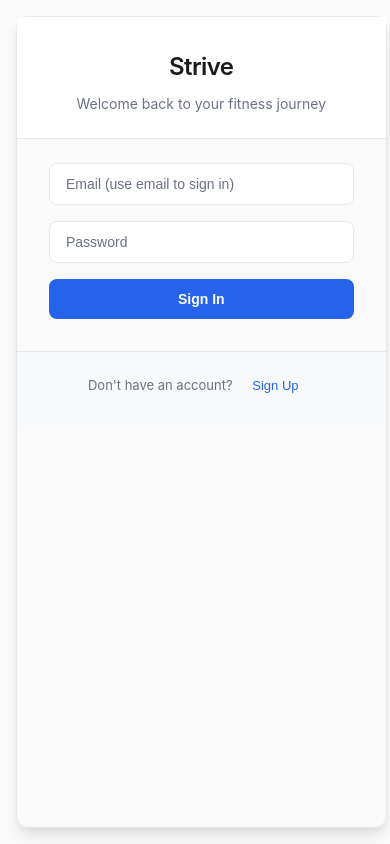
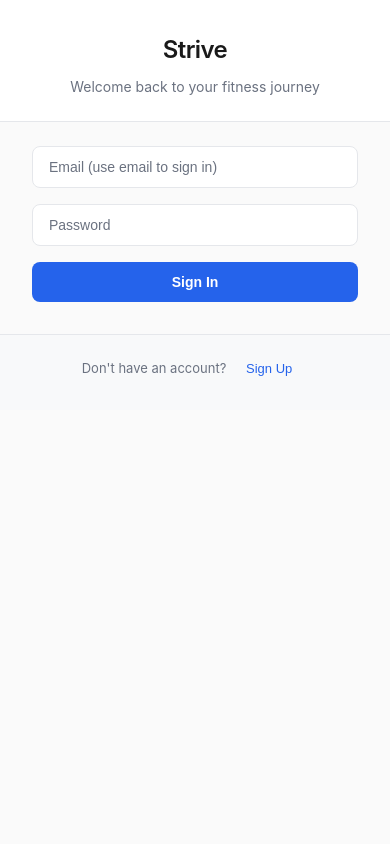
Before and after one commit to ManikuttanSivadas/gym_mob, a React (Create React App) app: page / in a window 390 px wide. Built offline with nearby package versions, Linux system fonts and the light colour scheme.

Commit message:
Styling Fix : Border around the application

```diff
--- a/src/App.css
+++ b/src/App.css
@@ -2762,9 +2762,18 @@ footer {
 
 /* RESPONSIVE UPDATES */
 @media (max-width: 480px) {
+  html, body {
+    width: 100%;
+    overflow-x: hidden;
+  }
+
   .app-container, .auth-container {
-    margin: 16px;
-    min-height: calc(100vh - 32px);
+    margin: 0;
+    min-height: 100vh;
+    border: none;
+    border-radius: 0;
+    max-width: 100%;
+    width: 100vw;
   }
 
   .app-header {
--- a/src/components/styles/ProfilePage.css
+++ b/src/components/styles/ProfilePage.css
@@ -256,20 +256,20 @@
     align-items: flex-start;
     justify-content: center;
     overflow-y: auto;
-    padding: 16px;
+    padding: 0;
     background-color: var(--bg-primary);
   }
 
   .profile-page {
     max-width: 100%;
     width: 100%;
-    margin: 16px 0;
+    margin: 0;
     padding: 20px;
     background-color: var(--bg-secondary);
-    border-radius: 16px;
-    box-shadow: var(--shadow-lg);
-    border: 1px solid var(--border-light);
-    min-height: auto;
+    border-radius: 0;
+    box-shadow: none;
+    border: none;
+    min-height: 100vh;
     max-height: none;
     overflow-y: visible;
   }
```
